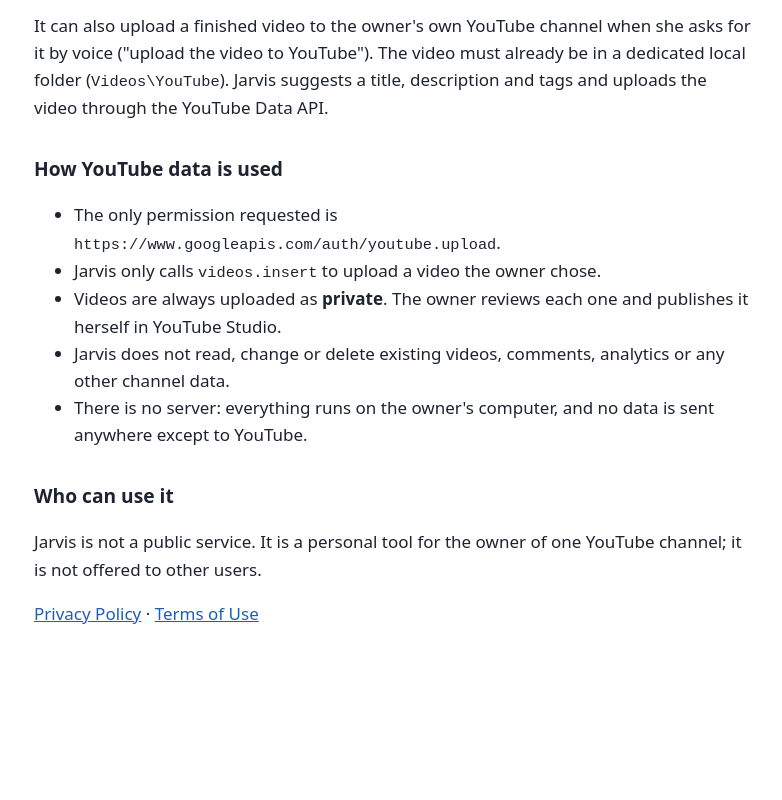
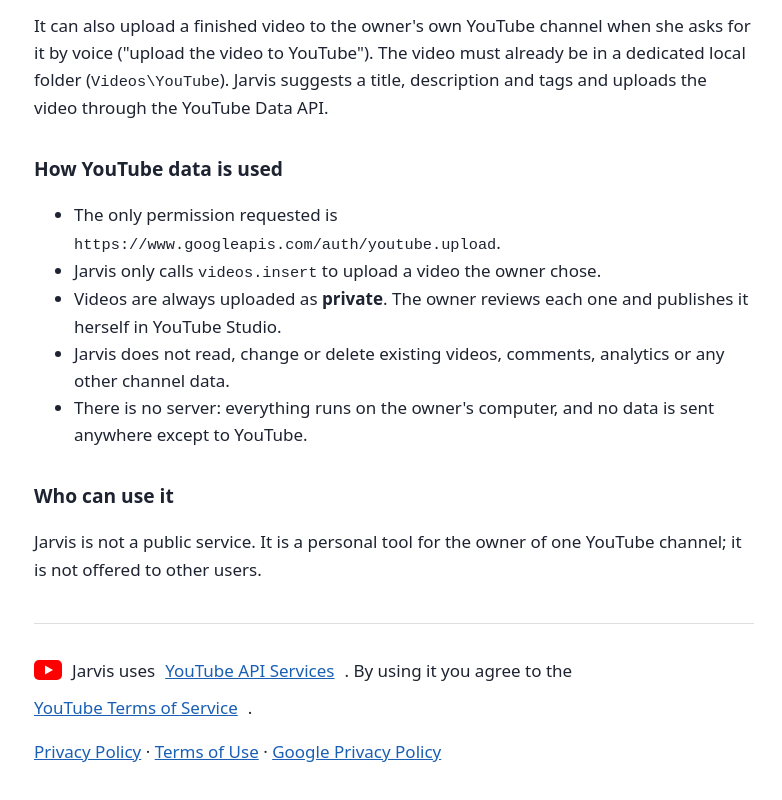
Before and after one commit to dontvan228-hue/jarvis, a plain HTML site: page index.html in a window 1280 px wide. Shown: the part 318-1118 px from the top of the page, without its empty margins (246-1028 px from the left). Before the commit the page ends 1026 px from the top, so only its background shows below. Drawn offline with Linux system fonts and the light colour scheme.

Commit message:
Show YouTube API Services notice on the app page
Co-Authored-By: Claude Opus 5.5 <noreply@anthropic.com>

```diff
--- a/index.html
+++ b/index.html
@@ -31,7 +31,15 @@ through the YouTube Data API.</p>
 <h2>Who can use it</h2>
 <p>Jarvis is not a public service. It is a personal tool for the owner of one YouTube channel; it is not offered to other users.</p>
 
-<p><a href="privacy.html">Privacy Policy</a> · <a href="terms.html">Terms of Use</a></p>
+<footer>
+<p class="yt">
+<svg width="28" height="20" viewBox="0 0 28 20" aria-hidden="true"><rect width="28" height="20" rx="5" fill="#FF0000"/><path d="M11 5.5v9l8-4.5z" fill="#fff"/></svg>
+Jarvis uses <a href="https://developers.google.com/youtube">YouTube API Services</a>.
+By using it you agree to the <a href="https://www.youtube.com/t/terms">YouTube Terms of Service</a>.
+</p>
+<p><a href="privacy.html">Privacy Policy</a> · <a href="terms.html">Terms of Use</a> ·
+<a href="https://policies.google.com/privacy">Google Privacy Policy</a></p>
+</footer>
 </main>
 </body>
 </html>
--- a/style.css
+++ b/style.css
@@ -10,3 +10,5 @@ h2 { font-size: 1.2rem; margin-top: 2rem; }
 .lead { color: var(--muted); font-size: 1.1rem; }
 a { color: var(--link); }
 code { font-size: .9em; }
+footer { margin-top: 2.5rem; padding-top: 1rem; border-top: 1px solid color-mix(in srgb, var(--fg) 15%, transparent); }
+.yt { display: flex; align-items: center; gap: 10px; flex-wrap: wrap; }
```
